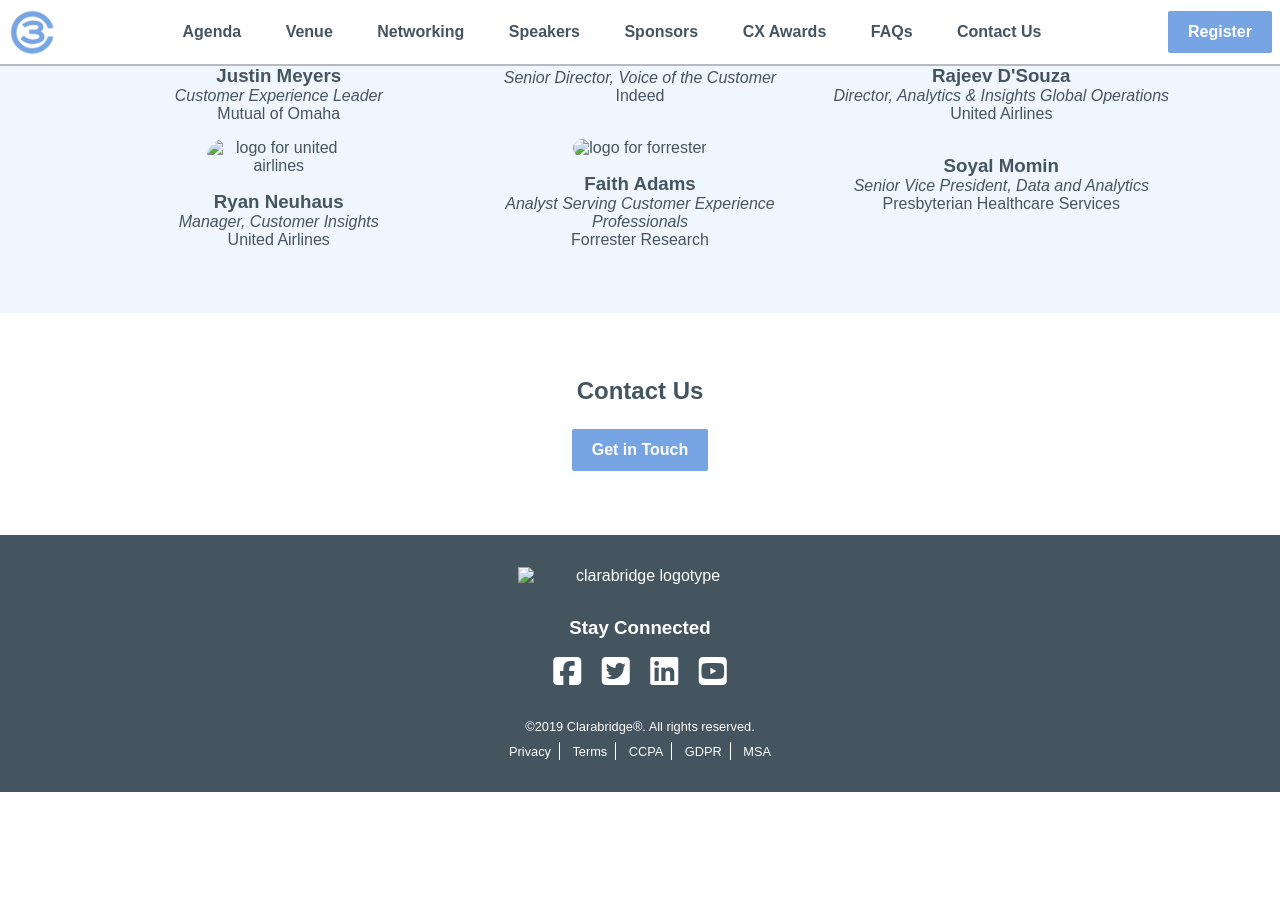
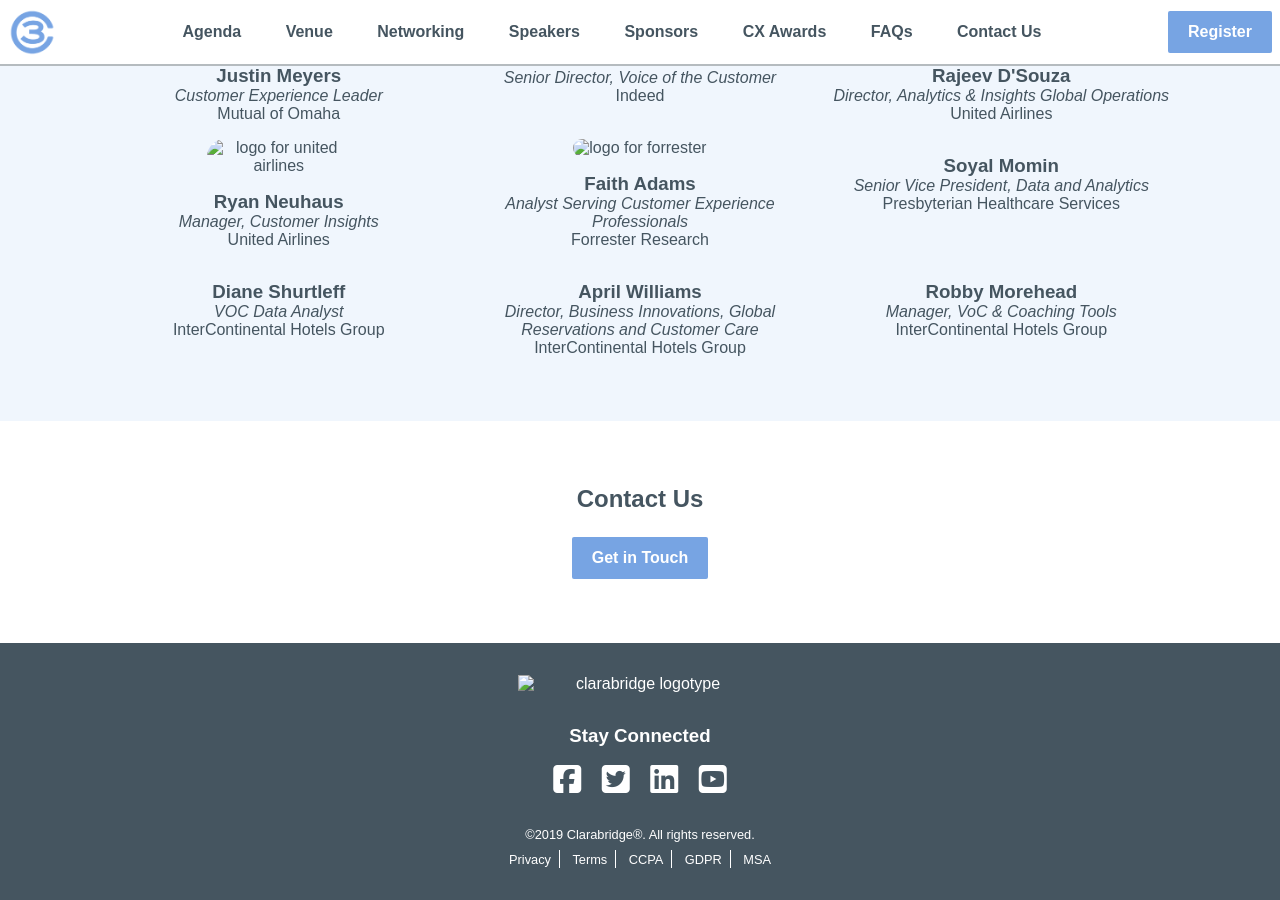
Before and after one commit to marcusrelacion/c3-marketing-site, a Jekyll site: the page built from speakers.md, in a window 1280 px wide and 900 px high, scrolled down 879 px. Built offline with Jekyll 4.4.1, drawn with Linux system fonts in a browser that asks for light colours; nearby versions of some CDN libraries; some web fonts are replaced; before the commit the page ends 1671 px from its top, so only the background shows below that.

Commit message:
Updated Config

```diff
--- a/_config.yml
+++ b/_config.yml
@@ -199,6 +199,21 @@ DIVIDER-7: Ignore This Field
   name: Soyal Momin
   title: Senior Vice President, Data and Analytics
   company: Presbyterian Healthcare Services
+- image: "/uploads/IHG.png"
+  image-alt:
+  name: "Diane Shurtleff\t"
+  title: VOC Data Analyst
+  company: InterContinental Hotels Group
+- image: "/uploads/IHG.png"
+  image-alt:
+  name: "April Williams\t"
+  title: Director, Business Innovations, Global Reservations and Customer Care
+  company: InterContinental Hotels Group
+- image: "/uploads/IHG.png"
+  image-alt:
+  name: Robby Morehead
+  title: Manager, VoC & Coaching Tools
+  company: InterContinental Hotels Group
 DIVIDER-8: Ignore This Field
 2019-past-speakers-header: Past Speakers
 2019-past-speakers:
```
